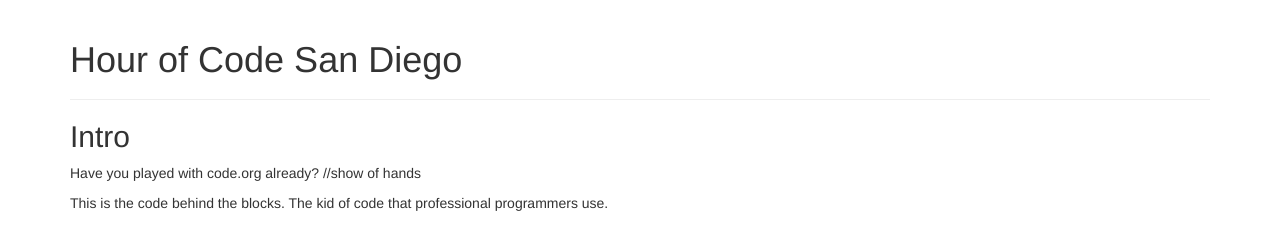
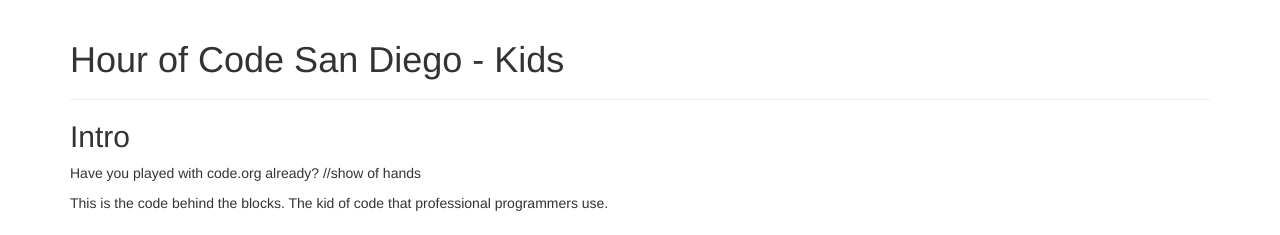
Before and after one commit to jointheleague/hour-of-code-kids, a Jekyll site: the page built from index.md, in a window 1280 px wide and 900 px high. Shown: the top 235 px of the window. Built offline with Jekyll 4.4.1, drawn with Linux system fonts in a browser that asks for light colours; Markdown is read by kramdown in place of the engine named in the settings.

Commit message:
updated title

```diff
--- a/_layouts/default.html
+++ b/_layouts/default.html
@@ -13,7 +13,7 @@
     <div class="container">
 
       <header class="page-header">
-        <h1>Hour of Code San Diego</h1>
+        <h1>Hour of Code San Diego - Kids</h1>
       </header>
 
       {{content}}
```
